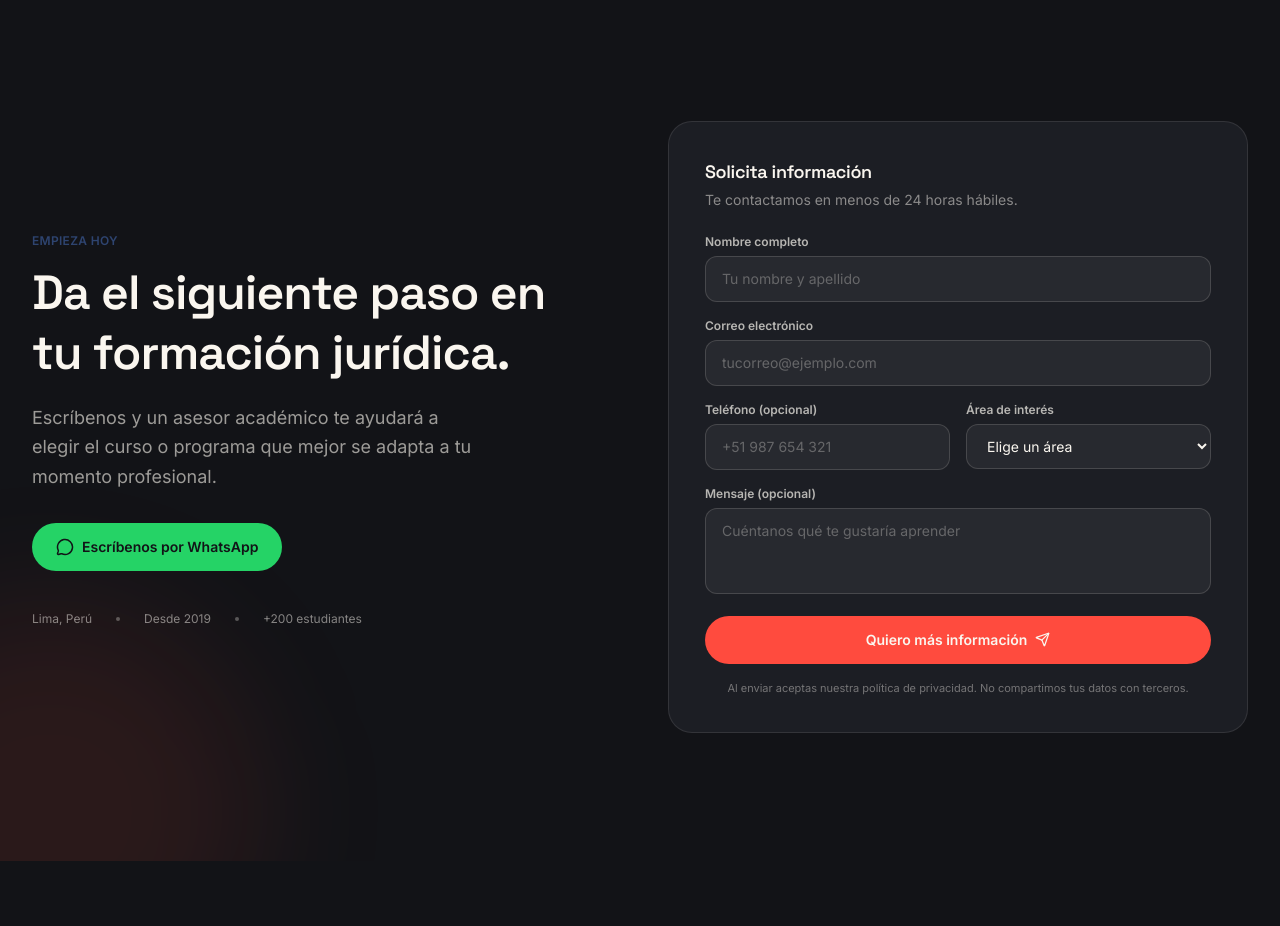
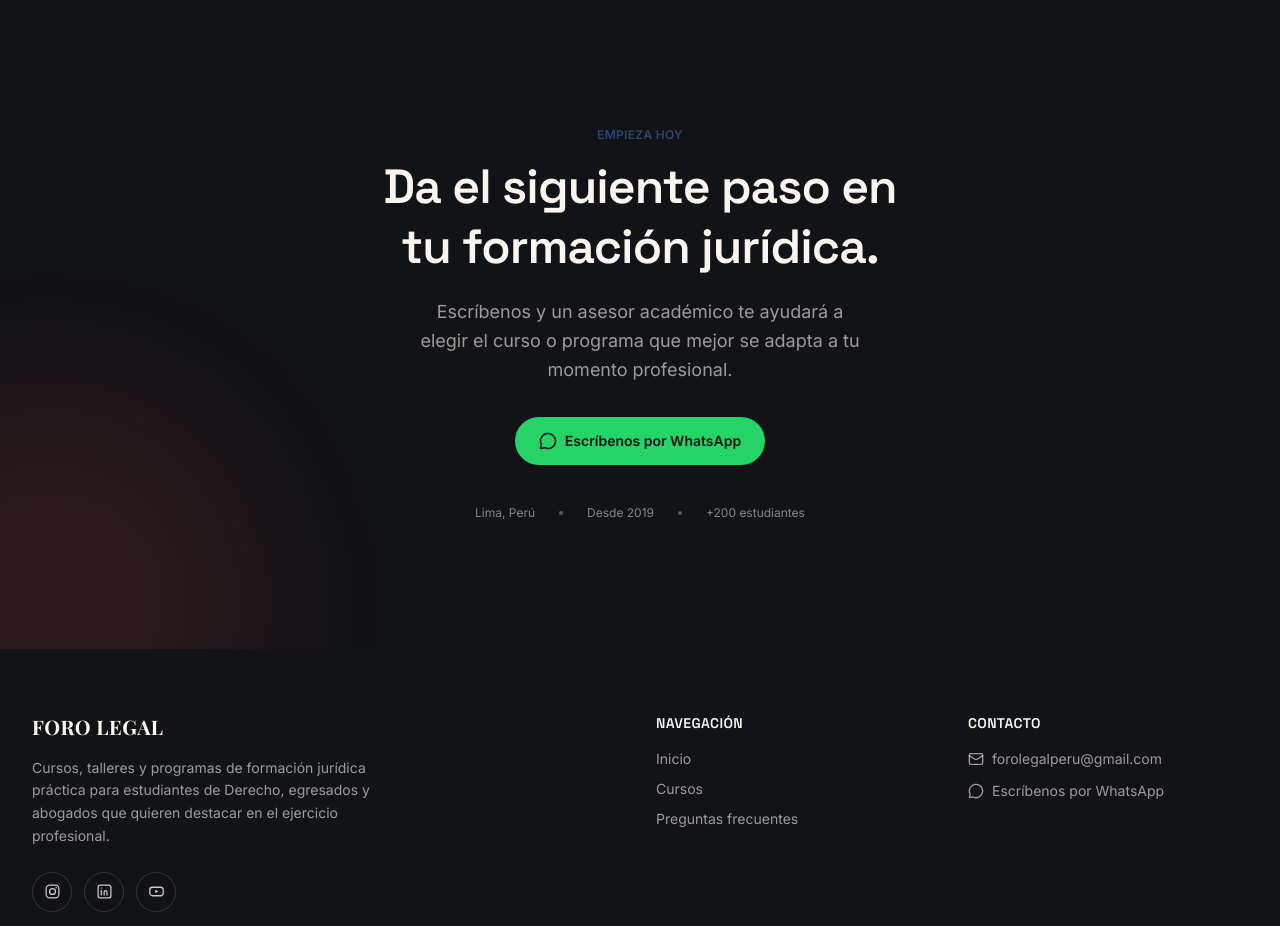
Before and after one commit to forolegalperu-max/foro-legalperu, a React (Vite) app: page / in a window 1280 px wide. Shown: the part 4120-5046 px from the top of the page. Built offline with nearby package versions, Linux system fonts and the light colour scheme.

Commit message:
Quitar formulario de solicitud de información

```diff
--- a/src/components/sections/CTA.tsx
+++ b/src/components/sections/CTA.tsx
@@ -2,7 +2,6 @@ import { MessageCircle } from 'lucide-react';
 import { brand } from '../../data/site';
 import { stats } from '../../data/stats';
 import { Reveal } from '../ui/Reveal';
-import { LeadForm } from '../ui/LeadForm';
 
 const studentsStat = stats.find((s) => s.id === 'students')!;
 
@@ -10,18 +9,18 @@ export function CTA() {
   return (
     <section id="cta-final" className="relative bg-ink py-24 md:py-32 overflow-hidden">
       <div className="absolute -bottom-40 -left-40 h-[420px] w-[420px] rounded-full bg-coral/10 blur-3xl" />
-      <div className="relative mx-auto max-w-7xl px-5 md:px-8 grid grid-cols-1 lg:grid-cols-2 gap-14 items-center">
-        <Reveal direction="left">
+      <div className="relative mx-auto max-w-2xl px-5 md:px-8 text-center">
+        <Reveal>
           <span className="text-xs font-semibold uppercase tracking-wide text-navy-light">Empieza hoy</span>
           <h2 className="mt-3 text-4xl md:text-5xl font-semibold text-cream text-balance leading-tight">
             Da el siguiente paso en tu formación jurídica.
           </h2>
-          <p className="mt-5 text-cream/60 text-lg leading-relaxed max-w-md">
+          <p className="mt-5 text-cream/60 text-lg leading-relaxed mx-auto max-w-md">
             Escríbenos y un asesor académico te ayudará a elegir el curso o programa que mejor se adapta a tu momento
             profesional.
           </p>
 
-          <div className="mt-8 flex flex-wrap items-center gap-4">
+          <div className="mt-8 flex flex-wrap items-center justify-center gap-4">
             <a
               href={brand.whatsappLink}
               target="_blank"
@@ -33,7 +32,7 @@ export function CTA() {
             </a>
           </div>
 
-          <div className="mt-10 flex items-center gap-6 text-cream/50 text-xs">
+          <div className="mt-10 flex items-center justify-center gap-6 text-cream/50 text-xs">
             <span>{brand.city}, {brand.country}</span>
             <span className="h-1 w-1 rounded-full bg-cream/30" />
             <span>Desde {brand.foundedYear}</span>
@@ -41,14 +40,6 @@ export function CTA() {
             <span>+{studentsStat.value.toLocaleString('es-PE')} estudiantes</span>
           </div>
         </Reveal>
-
-        <Reveal direction="right" delay={0.1} className="rounded-3xl bg-ink-soft border border-cream/10 p-7 md:p-9">
-          <h3 className="font-display text-lg font-semibold text-cream">Solicita información</h3>
-          <p className="mt-1 text-sm text-cream/50">Te contactamos en menos de 24 horas hábiles.</p>
-          <div className="mt-6">
-            <LeadForm />
-          </div>
-        </Reveal>
       </div>
     </section>
   );
--- a/src/components/ui/LeadForm.tsx
+++ /dev/null
@@ -1,190 +0,0 @@
-import { useState } from 'react';
-import { motion } from 'framer-motion';
-import { CheckCircle2, Loader2, Send } from 'lucide-react';
-import { courseAreas } from '../../data/courses';
-
-type Status = 'idle' | 'loading' | 'success' | 'error';
-
-interface FormState {
-  name: string;
-  email: string;
-  phone: string;
-  area: string;
-  message: string;
-}
-
-const initialState: FormState = { name: '', email: '', phone: '', area: '', message: '' };
-
-function isValidEmail(email: string) {
-  return /^[^\s@]+@[^\s@]+\.[^\s@]+$/.test(email);
-}
-
-export function LeadForm() {
-  const [form, setForm] = useState<FormState>(initialState);
-  const [errors, setErrors] = useState<Partial<Record<keyof FormState, string>>>({});
-  const [status, setStatus] = useState<Status>('idle');
-
-  const update = (field: keyof FormState, value: string) => {
-    setForm((prev) => ({ ...prev, [field]: value }));
-    setErrors((prev) => ({ ...prev, [field]: undefined }));
-  };
-
-  const validate = () => {
-    const next: Partial<Record<keyof FormState, string>> = {};
-    if (form.name.trim().length < 2) next.name = 'Cuéntanos tu nombre completo.';
-    if (!isValidEmail(form.email)) next.email = 'Ingresa un correo válido.';
-    if (form.phone && !/^[0-9+\s]{6,15}$/.test(form.phone)) next.phone = 'Ingresa un teléfono válido.';
-    setErrors(next);
-    return Object.keys(next).length === 0;
-  };
-
-  const handleSubmit = async (e: React.FormEvent) => {
-    e.preventDefault();
-    if (!validate()) return;
-
-    setStatus('loading');
-    try {
-      // TODO: integrar con endpoint real (CRM / Google Sheets / email marketing).
-      // Ejemplo: await fetch('/api/leads', { method: 'POST', body: JSON.stringify(form) })
-      await new Promise((resolve) => setTimeout(resolve, 1100));
-      setStatus('success');
-      setForm(initialState);
-    } catch {
-      setStatus('error');
-    }
-  };
-
-  if (status === 'success') {
-    return (
-      <motion.div
-        initial={{ opacity: 0, scale: 0.96 }}
-        animate={{ opacity: 1, scale: 1 }}
-        className="flex flex-col items-center justify-center text-center h-full py-10"
-      >
-        <CheckCircle2 size={44} className="text-navy-light" />
-        <h3 className="mt-4 font-display text-xl font-semibold text-cream">¡Listo, recibimos tus datos!</h3>
-        <p className="mt-2 text-sm text-cream/60 max-w-xs">
-          Un asesor de Foro Legal se comunicará contigo en menos de 24 horas hábiles.
-        </p>
-        <button
-          onClick={() => setStatus('idle')}
-          data-cursor-hover
-          className="mt-6 text-xs font-semibold text-navy-light underline underline-offset-4"
-        >
-          Enviar otra consulta
-        </button>
-      </motion.div>
-    );
-  }
-
-  return (
-    <form onSubmit={handleSubmit} noValidate className="space-y-4">
-      <div>
-        <label htmlFor="lead-name" className="block text-xs font-semibold text-cream/70 mb-1.5">
-          Nombre completo
-        </label>
-        <input
-          id="lead-name"
-          type="text"
-          value={form.name}
-          onChange={(e) => update('name', e.target.value)}
-          className="w-full rounded-xl bg-cream/5 border border-cream/15 px-4 py-3 text-sm text-cream placeholder:text-cream/30 outline-none focus:border-coral transition-colors"
-          placeholder="Tu nombre y apellido"
-          autoComplete="name"
-        />
-        {errors.name && <p className="mt-1 text-xs text-coral-light">{errors.name}</p>}
-      </div>
-
-      <div>
-        <label htmlFor="lead-email" className="block text-xs font-semibold text-cream/70 mb-1.5">
-          Correo electrónico
-        </label>
-        <input
-          id="lead-email"
-          type="email"
-          value={form.email}
-          onChange={(e) => update('email', e.target.value)}
-          className="w-full rounded-xl bg-cream/5 border border-cream/15 px-4 py-3 text-sm text-cream placeholder:text-cream/30 outline-none focus:border-coral transition-colors"
-          placeholder="tucorreo@ejemplo.com"
-          autoComplete="email"
-        />
-        {errors.email && <p className="mt-1 text-xs text-coral-light">{errors.email}</p>}
-      </div>
-
-      <div className="grid grid-cols-2 gap-4">
-        <div>
-          <label htmlFor="lead-phone" className="block text-xs font-semibold text-cream/70 mb-1.5">
-            Teléfono (opcional)
-          </label>
-          <input
-            id="lead-phone"
-            type="tel"
-            value={form.phone}
-            onChange={(e) => update('phone', e.target.value)}
-            className="w-full rounded-xl bg-cream/5 border border-cream/15 px-4 py-3 text-sm text-cream placeholder:text-cream/30 outline-none focus:border-coral transition-colors"
-            placeholder="+51 987 654 321"
-            autoComplete="tel"
-          />
-          {errors.phone && <p className="mt-1 text-xs text-coral-light">{errors.phone}</p>}
-        </div>
-
-        <div>
-          <label htmlFor="lead-area" className="block text-xs font-semibold text-cream/70 mb-1.5">
-            Área de interés
-          </label>
-          <select
-            id="lead-area"
-            value={form.area}
-            onChange={(e) => update('area', e.target.value)}
-            className="w-full rounded-xl bg-cream/5 border border-cream/15 px-4 py-3 text-sm text-cream outline-none focus:border-coral transition-colors"
-          >
-            <option value="" className="text-ink">Elige un área</option>
-            {courseAreas.map((area) => (
-              <option key={area} value={area} className="text-ink">
-                {area}
-              </option>
-            ))}
-          </select>
-        </div>
-      </div>
-
-      <div>
-        <label htmlFor="lead-message" className="block text-xs font-semibold text-cream/70 mb-1.5">
-          Mensaje (opcional)
-        </label>
-        <textarea
-          id="lead-message"
-          value={form.message}
-          onChange={(e) => update('message', e.target.value)}
-          rows={3}
-          className="w-full rounded-xl bg-cream/5 border border-cream/15 px-4 py-3 text-sm text-cream placeholder:text-cream/30 outline-none focus:border-coral transition-colors resize-none"
-          placeholder="Cuéntanos qué te gustaría aprender"
-        />
-      </div>
-
-      {status === 'error' && (
-        <p className="text-xs text-coral-light">Ocurrió un problema al enviar tu solicitud. Inténtalo nuevamente.</p>
-      )}
-
-      <button
-        type="submit"
-        disabled={status === 'loading'}
-        data-cursor-hover
-        className="w-full inline-flex items-center justify-center gap-2 rounded-full bg-coral text-cream text-sm font-semibold px-6 py-3.5 hover:bg-coral-dark transition-colors disabled:opacity-70"
-      >
-        {status === 'loading' ? (
-          <>
-            <Loader2 size={16} className="animate-spin" /> Enviando...
-          </>
-        ) : (
-          <>
-            Quiero más información <Send size={15} />
-          </>
-        )}
-      </button>
-      <p className="text-[11px] text-cream/40 text-center">
-        Al enviar aceptas nuestra política de privacidad. No compartimos tus datos con terceros.
-      </p>
-    </form>
-  );
-}
```
